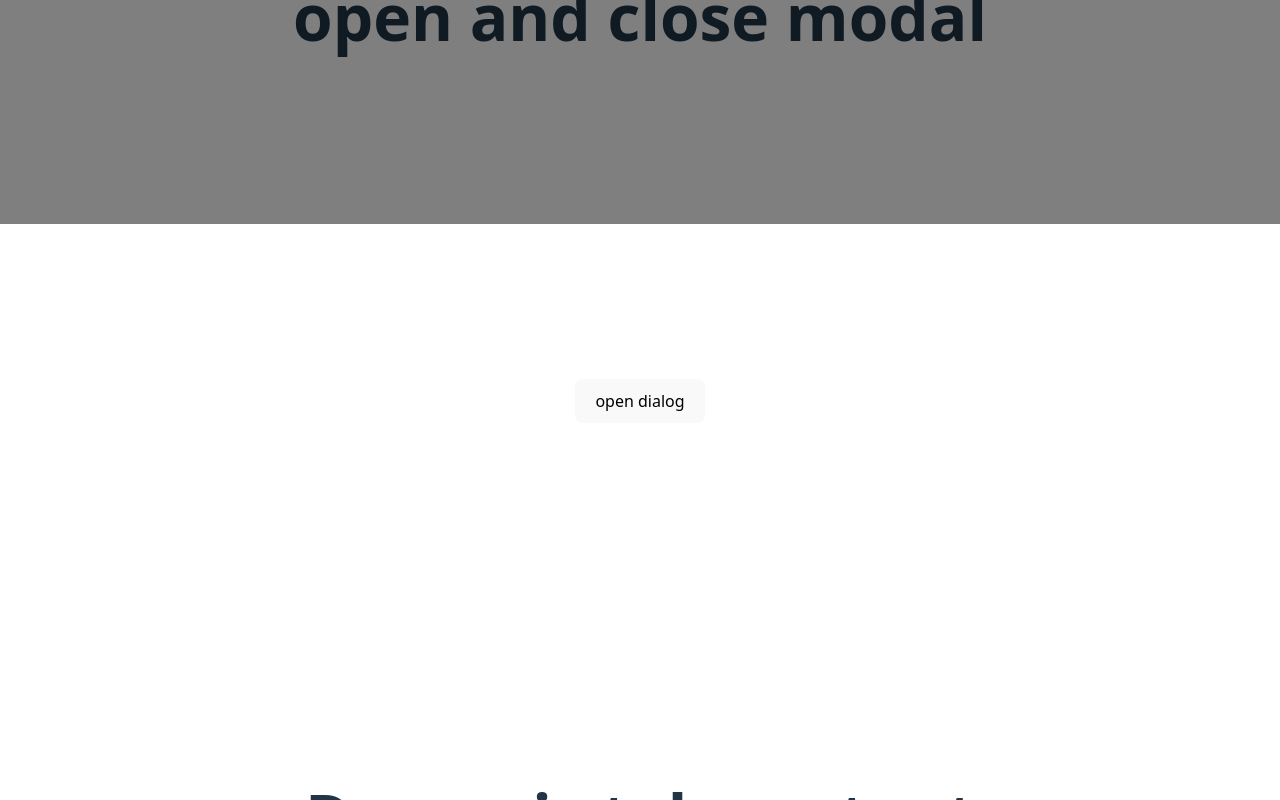
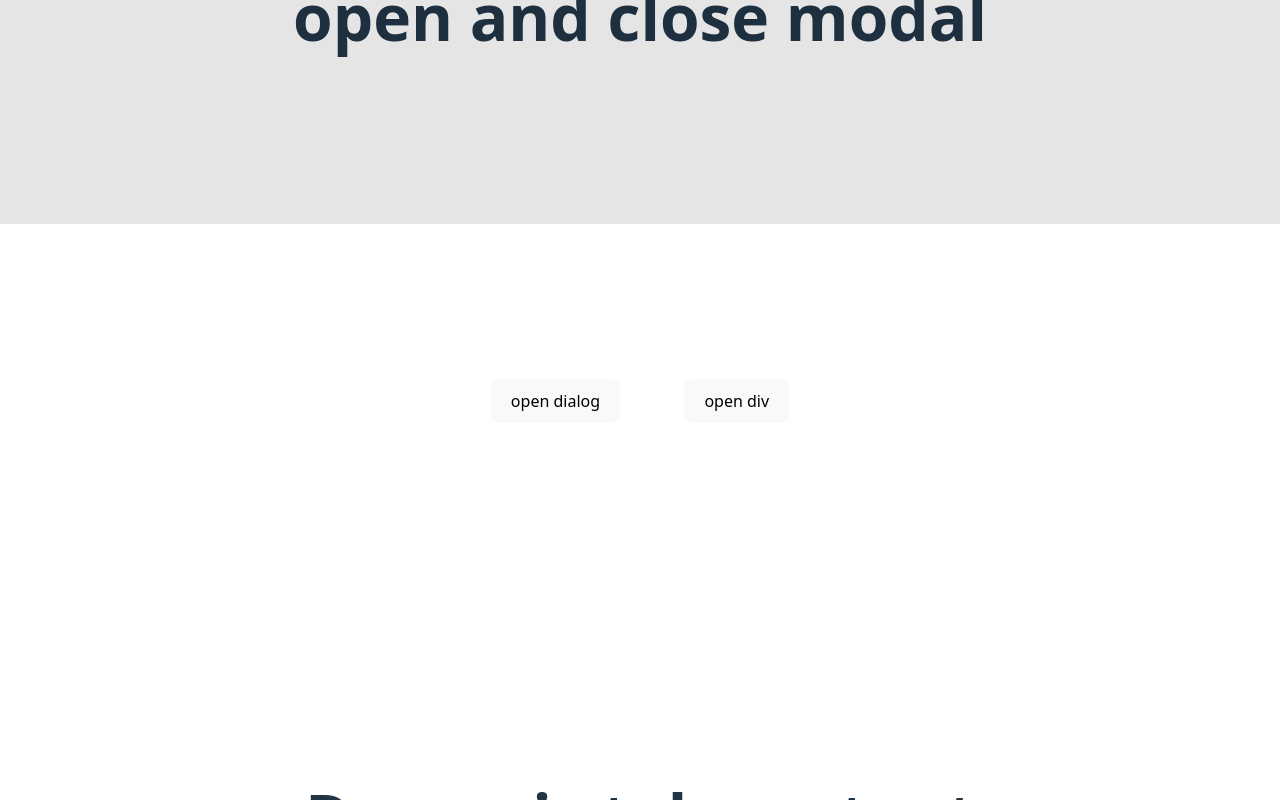
Before and after one commit to Jo-Ry/25-small-react-projects-WIP, a React (Vite) app: page / in a window 1280 px wide. Both pictures are taken after a click on the button "open dialog". Shown: the part 2482-3282 px from the top of the page. Built offline with nearby package versions, Linux system fonts and the light colour scheme; no server answers.

Commit message:
project-16 = create a custom hoook that detects when user presses outside the respective element, this is now used with the <Modal> component from project-11

```diff
--- /dev/null
+++ b/src/hooks/useOnClickOutsideComponent.tsx
@@ -0,0 +1,48 @@
+import { useEffect } from 'react';
+
+/**
+ * A custom React hook that triggers a handler function when a click occurs outside of the specified element.
+ *
+ * @template T - A React ref object pointing to the target element.
+ * @param ref - A React ref object that references the element to detect outside clicks for.
+ * @param handler - A callback function to be executed when a click outside the referenced element is detected.
+ *
+ * @remarks
+ * - The `handler` function is called with the `MouseEvent` as its argument.
+ * - The hook uses the `mousedown` event to detect clicks outside the element.
+ */
+const UseOnClickOutsideComponent = <T extends React.RefObject<unknown>>(
+    ref: T,
+    handler: (event: Event) => void,
+) => {
+    useEffect(() => {
+
+        /**
+         * Handles click events outside of a specified element.
+         *
+         * @param event - The mouse event triggered by a click.
+         *
+         * The function checks if the clicked target is outside the element referenced by `ref`.
+         * If the target is outside, it invokes the provided `handler` function.
+         * If the target is inside the element or the element does not exist, the function returns early.
+         */
+        const handleClickOutside = (event: MouseEvent) => {
+            const element = (ref as T).current as HTMLElement;
+            if (!element || element.contains(event.target as Node)) {
+                console.log('in');
+                return;
+            }
+            console.log('out');
+
+            handler(event);
+        };
+
+        document.addEventListener('mousedown', handleClickOutside);
+
+        return () => {
+            document.removeEventListener('mousedown', handleClickOutside);
+        };
+    }, [handler, ref]);
+};
+
+export default UseOnClickOutsideComponent;
--- a/src/project-11/Modal.tsx
+++ b/src/project-11/Modal.tsx
@@ -1,7 +1,23 @@
-import { useRef } from 'react';
+import { useRef, useState } from 'react';
 import ComponentWrapper from '../components/ComponentWrapper';
+import useOnClickOutsideComponent from '../hooks/useOnClickOutsideComponent';
 
 const Modal = () => {
+    return (
+        <ComponentWrapper view="viewport" className='modal' title="open and close modal">
+            <ModalUsingDialog />
+            <ModalUsingDiv />
+        </ComponentWrapper>
+    );
+};
+
+export default Modal;
+
+/**
+ * This component demonstrates that the <dialog> element is a valid
+ * and accessible way to implement a modal in React.
+ */
+const ModalUsingDialog = () => {
     const modalRef = useRef<HTMLDialogElement>(null);
 
     const openModal = () => {
@@ -12,16 +28,54 @@ const Modal = () => {
         }
     };
 
+    const closeModal = () => {
+        modalRef.current?.close();
+    };
+
     return (
-        <ComponentWrapper view="viewport" title="open and close modal">
+        <>
             <button onClick={() => openModal()}>open dialog</button>
-            <dialog className='modal' ref={modalRef}>
+
+            <dialog ref={modalRef}>
                 <h2>Modal</h2>
                 <p>Modal content</p>
-                <button onClick={() => modalRef.current?.close()}>close dialog</button>
+                <button onClick={() => closeModal()}>close dialog</button>
             </dialog>
-        </ComponentWrapper>
+        </>
     );
 };
 
-export default Modal;
+/**
+ * This component's primary purpose is not to display a visually appealing modal,
+ * but to demonstrate the functionality of the useOnClickOutsideComponent hook.
+ */
+const ModalUsingDiv = () => {
+    const [showContent, setShowContent] = useState(false);
+    const modalRef = useRef<HTMLDivElement>(null);
+
+    // use the custom hook
+    useOnClickOutsideComponent(modalRef, () => setShowContent(false));
+
+    const openModal = () => {
+        setShowContent(true);
+    };
+
+    const closeModal = () => {
+        setShowContent(false);
+    };
+
+    return (
+        <>
+            <div ref={modalRef}>
+                <button onClick={() => openModal()}>open div</button>
+                <div className={`${showContent ? '' : ' hide'}`}>
+                    <div className='modal__container'>
+                        <h2>Modal</h2>
+                        <p>Press outside of this modal</p>
+                        <button onClick={() => closeModal()}>close div</button>
+                    </div>
+                </div>
+            </div>
+        </>
+    );
+};
--- a/src/project-11/_modal.scss
+++ b/src/project-11/_modal.scss
@@ -1,4 +1,14 @@
 .modal {
+  gap: 4rem;
+
+  &__container {
+    border: 1px solid black;
+    padding: 1rem;
+  }
+
+  & .hide {
+    display: none;
+  }
 
   &::backdrop {
     background-color: rgba($color: #000000, $alpha: 0.5);
```
